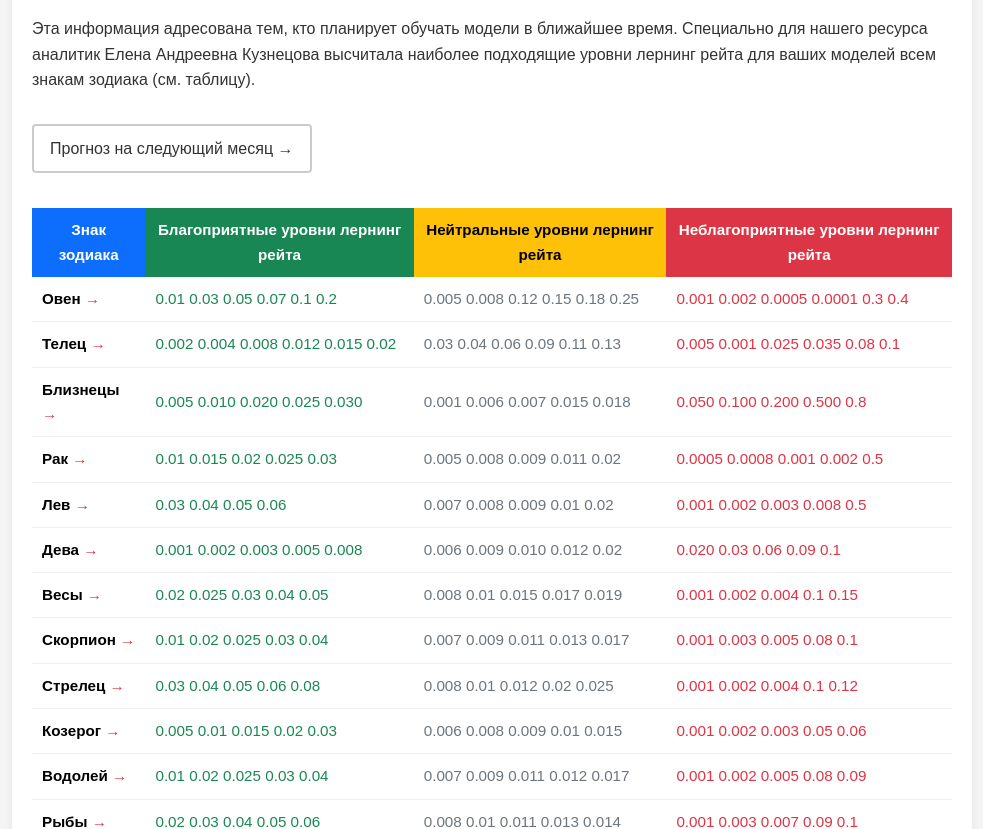
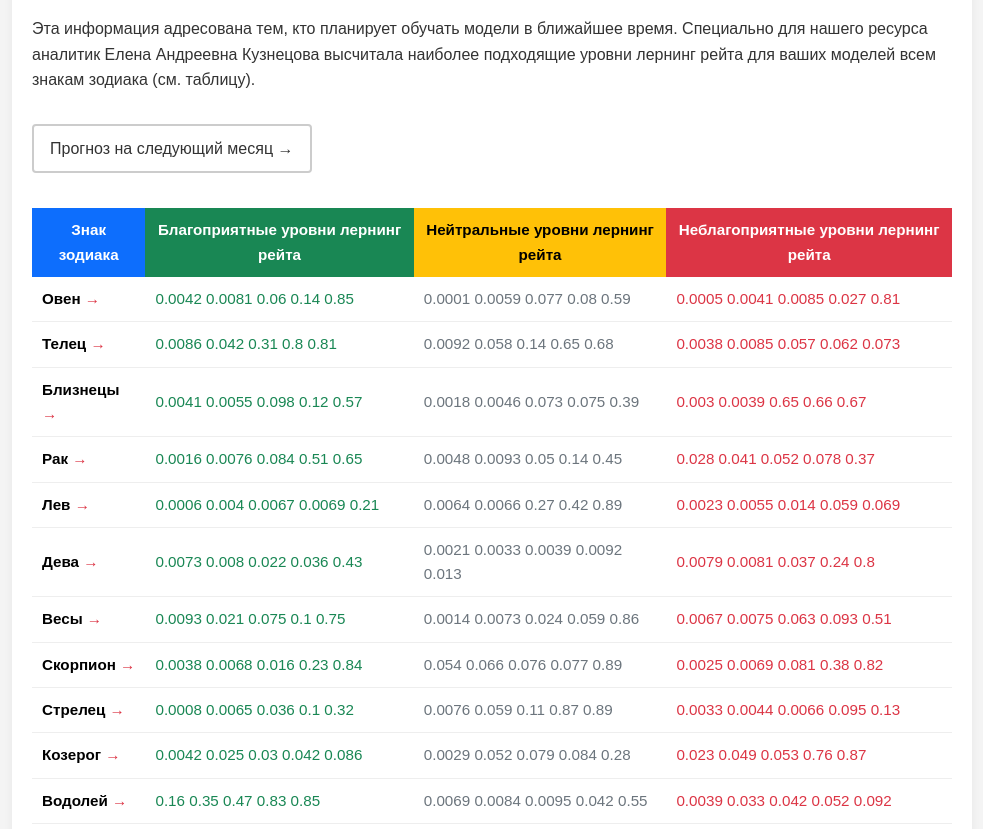
Before and after one commit to invis166/lr_horoscope, a plain HTML site: page index.html in a window 1280 px wide. Shown: the part 127-956 px from the top of the page, without its empty margins (148-1131 px from the left). Drawn offline with nearby package versions, Linux system fonts and the light colour scheme.

Commit message:
added generation of lr based on current month

```diff
--- a/index.html
+++ b/index.html
@@ -162,7 +162,7 @@
     <body>
         <div class="container">
             <h1>Календарь лернинг рейта.</h1>
-            <h2>Июнь 2025</h2>
+            <h2 id="month-year"></h2>
             <p>
                 Эта информация адресована тем, кто планирует обучать модели в ближайшее время. Специально для нашего ресурса аналитик Елена Андреевна Кузнецова высчитала наиболее подходящие уровни лернинг рейта для ваших моделей всем знакам
                 зодиака (см. таблицу).
@@ -179,114 +179,148 @@
                             <th>Неблагоприятные уровни лернинг рейта</th>
                         </tr>
                     </thead>
-                    <tbody>
-                        <tr>
-                            <td class="sign">
-                                <a href="#">Овен <span class="arrow">→</span></a>
-                            </td>
-                            <td class="favorable">0.01 0.03 0.05 0.07 0.1 0.2</td>
-                            <td class="neutral">0.005 0.008 0.12 0.15 0.18 0.25</td>
-                            <td class="unfavorable">0.001 0.002 0.0005 0.0001 0.3 0.4</td>
-                        </tr>
-                        <tr>
-                            <td class="sign">
-                                <a href="#">Телец <span class="arrow">→</span></a>
-                            </td>
-                            <td class="favorable">0.002 0.004 0.008 0.012 0.015 0.02</td>
-                            <td class="neutral">0.03 0.04 0.06 0.09 0.11 0.13</td>
-                            <td class="unfavorable">0.005 0.001 0.025 0.035 0.08 0.1</td>
-                        </tr>
-                        <tr>
-                            <td class="sign">
-                                <a href="#">Близнецы <span class="arrow">→</span></a>
-                            </td>
-                            <td class="favorable">0.005 0.010 0.020 0.025 0.030</td>
-                            <td class="neutral">0.001 0.006 0.007 0.015 0.018</td>
-                            <td class="unfavorable">0.050 0.100 0.200 0.500 0.8</td>
-                        </tr>
-                        <tr>
-                            <td class="sign">
-                                <a href="#">Рак <span class="arrow">→</span></a>
-                            </td>
-                            <td class="favorable">0.01 0.015 0.02 0.025 0.03</td>
-                            <td class="neutral">0.005 0.008 0.009 0.011 0.02</td>
-                            <td class="unfavorable">0.0005 0.0008 0.001 0.002 0.5</td>
-                        </tr>
-                        <tr>
-                            <td class="sign">
-                                <a href="#">Лев <span class="arrow">→</span></a>
-                            </td>
-                            <td class="favorable">0.03 0.04 0.05 0.06</td>
-                            <td class="neutral">0.007 0.008 0.009 0.01 0.02</td>
-                            <td class="unfavorable">0.001 0.002 0.003 0.008 0.5</td>
-                        </tr>
-                        <tr>
-                            <td class="sign">
-                                <a href="#">Дева <span class="arrow">→</span></a>
-                            </td>
-                            <td class="favorable">0.001 0.002 0.003 0.005 0.008</td>
-                            <td class="neutral">0.006 0.009 0.010 0.012 0.02</td>
-                            <td class="unfavorable">0.020 0.03 0.06 0.09 0.1</td>
-                        </tr>
-                        <tr>
-                            <td class="sign">
-                                <a href="#">Весы <span class="arrow">→</span></a>
-                            </td>
-                            <td class="favorable">0.02 0.025 0.03 0.04 0.05</td>
-                            <td class="neutral">0.008 0.01 0.015 0.017 0.019</td>
-                            <td class="unfavorable">0.001 0.002 0.004 0.1 0.15</td>
-                        </tr>
-                        <tr>
-                            <td class="sign">
-                                <a href="#">Скорпион <span class="arrow">→</span></a>
-                            </td>
-                            <td class="favorable">0.01 0.02 0.025 0.03 0.04</td>
-                            <td class="neutral">0.007 0.009 0.011 0.013 0.017</td>
-                            <td class="unfavorable">0.001 0.003 0.005 0.08 0.1</td>
-                        </tr>
-                        <tr>
-                            <td class="sign">
-                                <a href="#">Стрелец <span class="arrow">→</span></a>
-                            </td>
-                            <td class="favorable">0.03 0.04 0.05 0.06 0.08</td>
-                            <td class="neutral">0.008 0.01 0.012 0.02 0.025</td>
-                            <td class="unfavorable">0.001 0.002 0.004 0.1 0.12</td>
-                        </tr>
-                        <tr>
-                            <td class="sign">
-                                <a href="#">Козерог <span class="arrow">→</span></a>
-                            </td>
-                            <td class="favorable">0.005 0.01 0.015 0.02 0.03</td>
-                            <td class="neutral">0.006 0.008 0.009 0.01 0.015</td>
-                            <td class="unfavorable">0.001 0.002 0.003 0.05 0.06</td>
-                        </tr>
-                        <tr>
-                            <td class="sign">
-                                <a href="#">Водолей <span class="arrow">→</span></a>
-                            </td>
-                            <td class="favorable">0.01 0.02 0.025 0.03 0.04</td>
-                            <td class="neutral">0.007 0.009 0.011 0.012 0.017</td>
-                            <td class="unfavorable">0.001 0.002 0.005 0.08 0.09</td>
-                        </tr>
-                        <tr>
-                            <td class="sign">
-                                <a href="#">Рыбы <span class="arrow">→</span></a>
-                            </td>
-                            <td class="favorable">0.02 0.03 0.04 0.05 0.06</td>
-                            <td class="neutral">0.008 0.01 0.011 0.013 0.014</td>
-                            <td class="unfavorable">0.001 0.003 0.007 0.09 0.1</td>
-                        </tr>
+                    <tbody id="zodiac-data">
+                        <!-- Данные будут заполнены скриптом -->
                     </tbody>
                 </table>
             </div>
 
             <div class="footer">
-                <p>LerningRateHoroscope.ru © 2025</p>
+                <p>LerningRateHoroscope.ru © <span id="current-year"></span></p>
                 <p>
-                    <a href="#">почта</a> | <a href="#">телеграм</a> | <a href="#">андроид</a> |
+                    <a href="#">почта</a> | <a href="https://t.me/allofthestarshaveareason">телеграм</a> | <a href="#">андроид</a> |
                     <a href="#">API</a>
                 </p>
             </div>
         </div>
+
+        <script>
+            // Функция для получения названия месяца на русском
+            function getRussianMonthName(monthIndex) {
+                const months = [
+                    'Январь',
+                    'Февраль',
+                    'Март',
+                    'Апрель',
+                    'Май',
+                    'Июнь',
+                    'Июль',
+                    'Август',
+                    'Сентябрь',
+                    'Октябрь',
+                    'Ноябрь',
+                    'Декабрь',
+                ];
+                return months[monthIndex];
+            }
+
+            // Функция для генерации случайных learning rates на основе seed
+            function generateLearningRates(seed, count) {
+                const rates = [];
+                const rng = new Math.seedrandom(seed);
+
+                for (let i = 0; i < count; i++) {
+                    // Генерируем числа в разных диапазонах для разнообразия
+                    let rate;
+                    const choice = Math.floor(rng() * 3);
+
+                    if (choice === 0) {
+                        // Маленькие значения (0.0001 - 0.01)
+                        rate = (rng() * 0.0099 + 0.0001).toFixed(4);
+                    } else if (choice === 1) {
+                        // Средние значения (0.01 - 0.1)
+                        rate = (rng() * 0.09 + 0.01).toFixed(3);
+                    } else {
+                        // Большие значения (0.1 - 0.9)
+                        rate = (rng() * 0.8 + 0.1).toFixed(2);
+                    }
+
+                    // Удаляем лишние нули в конце
+                    rate = parseFloat(rate).toString();
+                    if (!rates.includes(rate)) {
+                        rates.push(rate);
+                    } else {
+                        i--; // Повторяем итерацию, если число уже есть в массиве
+                    }
+                }
+
+                return rates.sort((a, b) => parseFloat(a) - parseFloat(b)).slice(0, count);
+            }
+
+            // Функция для заполнения таблицы
+            function populateTable() {
+                const now = new Date();
+                const currentMonth = now.getMonth();
+                const currentYear = now.getFullYear();
+
+                // Устанавливаем месяц и год в заголовке
+                document.getElementById('month-year').textContent = `${getRussianMonthName(currentMonth)} ${currentYear}`;
+                document.getElementById('current-year').textContent = currentYear;
+
+                // Список знаков зодиака
+                const zodiacSigns = [
+                    'Овен', 'Телец', 'Близнецы', 'Рак',
+                    'Лев', 'Дева', 'Весы', 'Скорпион',
+                    'Стрелец', 'Козерог', 'Водолей', 'Рыбы'
+                ];
+
+                const tableBody = document.getElementById('zodiac-data');
+                tableBody.innerHTML = '';
+
+                // Для каждого знака зодиака генерируем данные
+                zodiacSigns.forEach(sign => {
+                    // Создаем уникальный seed для каждого знака на основе месяца, года и названия знака
+                    const seed = `${currentMonth}-${currentYear}-${sign}`;
+
+                    // Генерируем learning rates
+                    const favorableRates = generateLearningRates(seed + '-favorable', 5);
+                    const neutralRates = generateLearningRates(seed + '-neutral', 5);
+                    const unfavorableRates = generateLearningRates(seed + '-unfavorable', 5);
+
+                    // Создаем строку таблицы
+                    const row = document.createElement('tr');
+
+                    // Колонка с названием знака
+                    const signCell = document.createElement('td');
+                    signCell.className = 'sign';
+                    signCell.innerHTML = `<a href="#">${sign} <span class="arrow">→</span></a>`;
+
+                    // Колонка с благоприятными значениями
+                    const favorableCell = document.createElement('td');
+                    favorableCell.className = 'favorable';
+                    favorableCell.textContent = favorableRates.join(' ');
+
+                    // Колонка с нейтральными значениями
+                    const neutralCell = document.createElement('td');
+                    neutralCell.className = 'neutral';
+                    neutralCell.textContent = neutralRates.join(' ');
+
+                    // Колонка с неблагоприятными значениями
+                    const unfavorableCell = document.createElement('td');
+                    unfavorableCell.className = 'unfavorable';
+                    unfavorableCell.textContent = unfavorableRates.join(' ');
+
+                    // Добавляем ячейки в строку
+                    row.appendChild(signCell);
+                    row.appendChild(favorableCell);
+                    row.appendChild(neutralCell);
+                    row.appendChild(unfavorableCell);
+
+                    // Добавляем строку в таблицу
+                    tableBody.appendChild(row);
+                });
+            }
+
+            // Используем seedrandom.js для детерминированной генерации случайных чисел
+            // (добавляем скрипт динамически, если его нет на странице)
+            if (typeof Math.seedrandom !== 'function') {
+                const script = document.createElement('script');
+                script.src = 'https://cdnjs.cloudflare.com/ajax/libs/seedrandom/3.0.5/seedrandom.min.js';
+                script.onload = populateTable;
+                document.head.appendChild(script);
+            } else {
+                populateTable();
+            }
+        </script>
     </body>
 </html>
```
